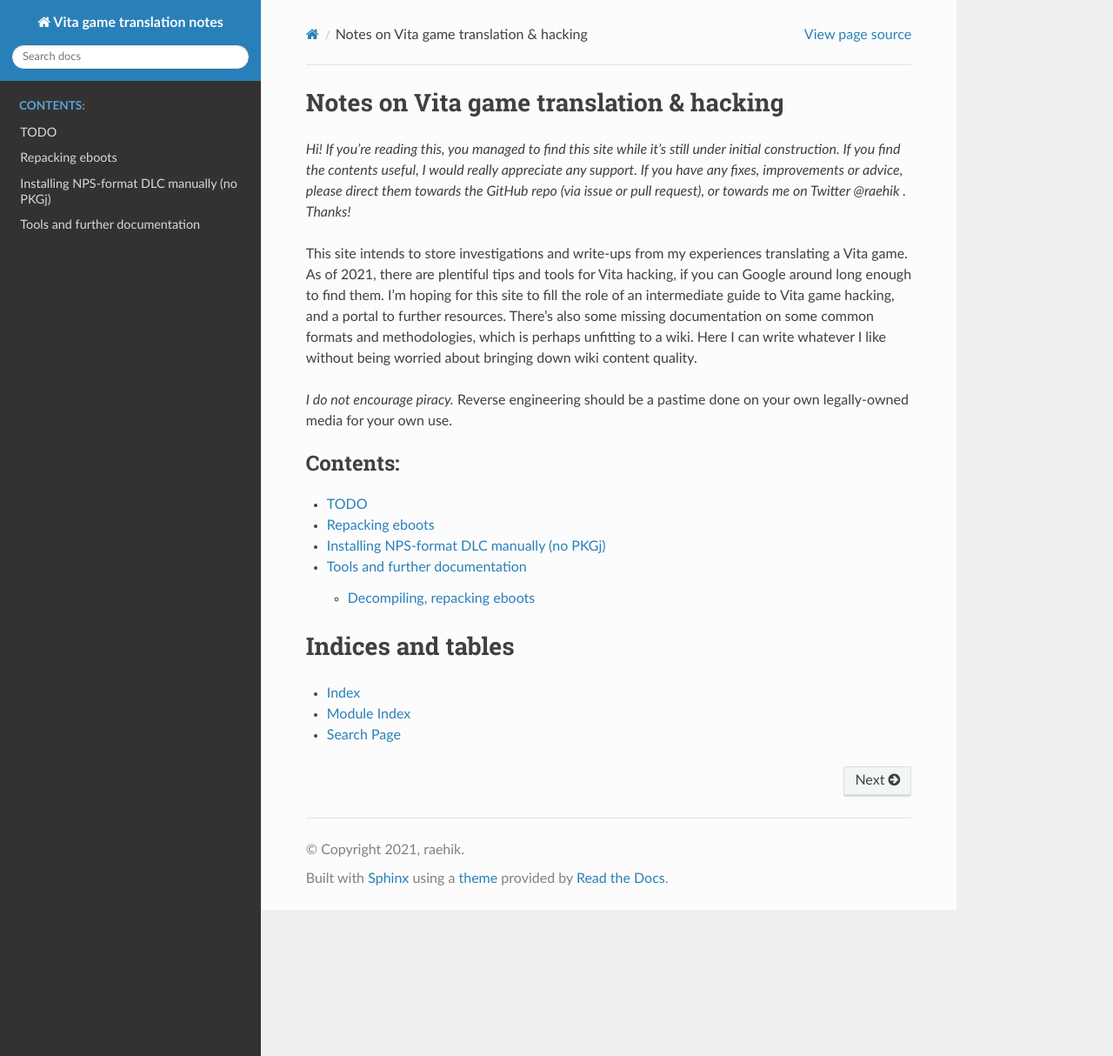
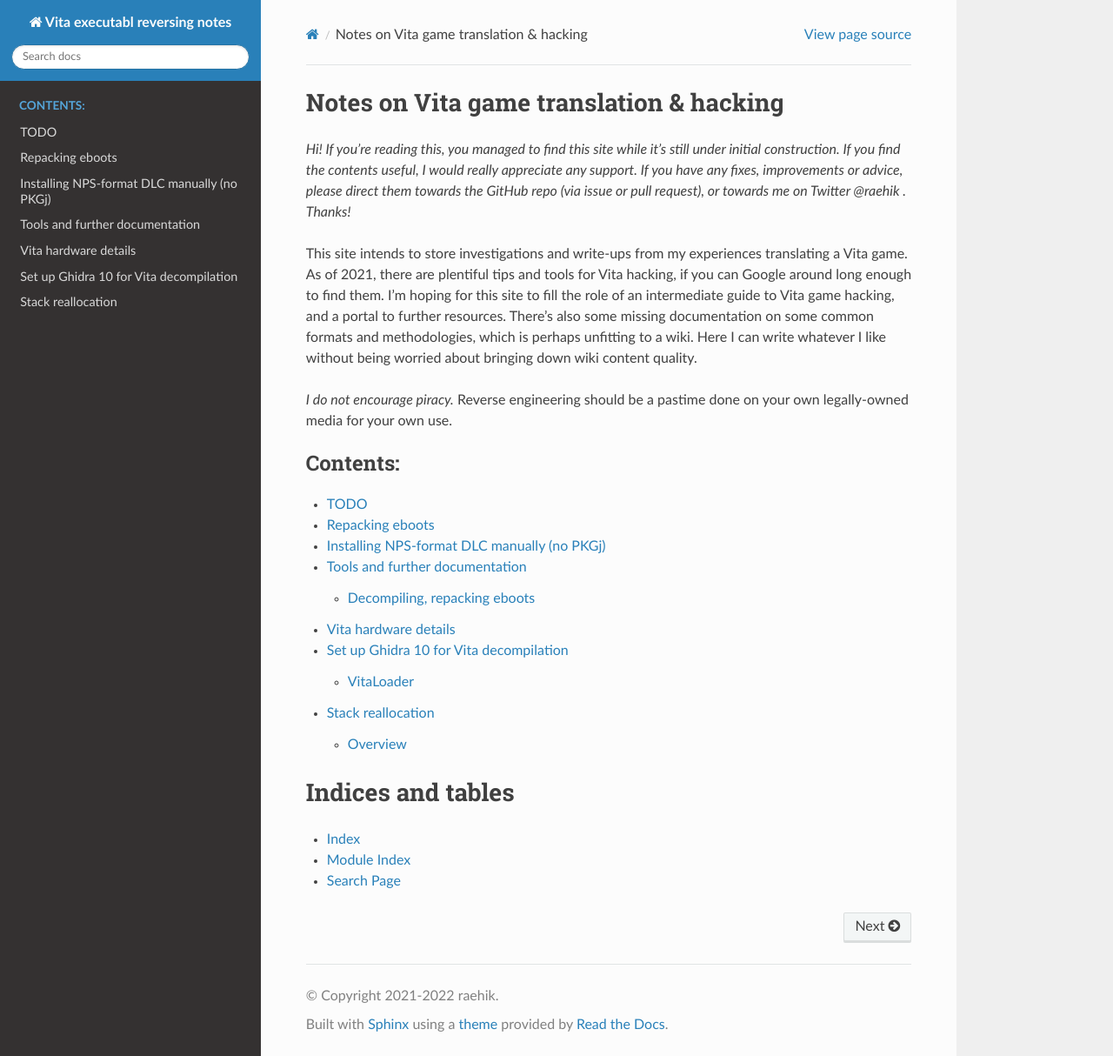
Before and after one commit to raehik/psv-elf-hacking, a Sphinx documentation site: the page built from source/index.rst, in a window 1280 px wide and 1214 px high. Shown: the whole window at 87% size. Built offline with Sphinx 7.4.7 and the Read the Docs theme 2.0.0, drawn with Linux system fonts in a browser that asks for light colours.

Commit message:
update index, name

```diff
--- a/source/conf.py
+++ b/source/conf.py
@@ -17,12 +17,12 @@
 
 # -- Project information -----------------------------------------------------
 
-project = 'Vita game translation notes'
-copyright = '2021, raehik'
+project = 'Vita executabl reversing notes'
+copyright = '2021-2022 raehik'
 author = 'raehik'
 
 # not project documentation, so override (defaults to "<project> documentation")
-html_title = "Vita game translation notes"
+html_title = "Vita executable reversing notes"
 
 
 # -- General configuration ---------------------------------------------------
--- a/source/index.rst
+++ b/source/index.rst
@@ -28,6 +28,10 @@ your own legally-owned media for your own use.
    manual-dlc
    tools
 
+   vita-hardware
+   ghidra
+   stack-reallocation
+
 
 
 Indices and tables
```
